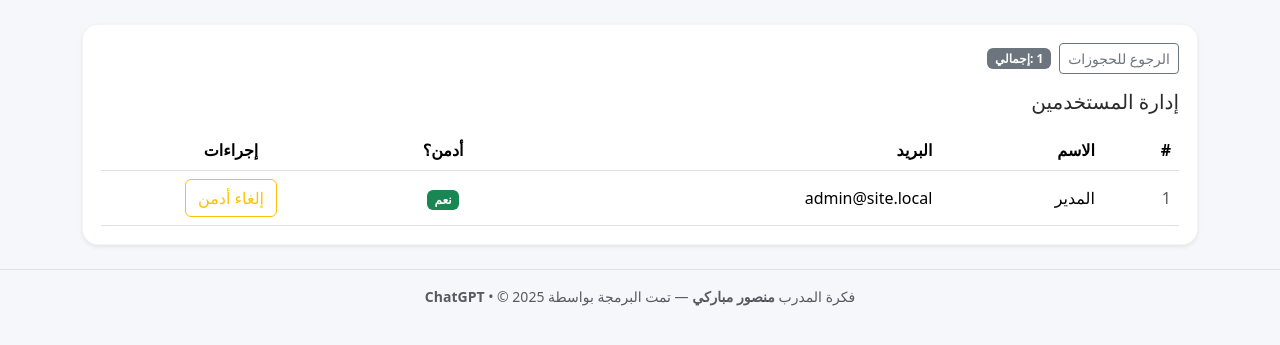
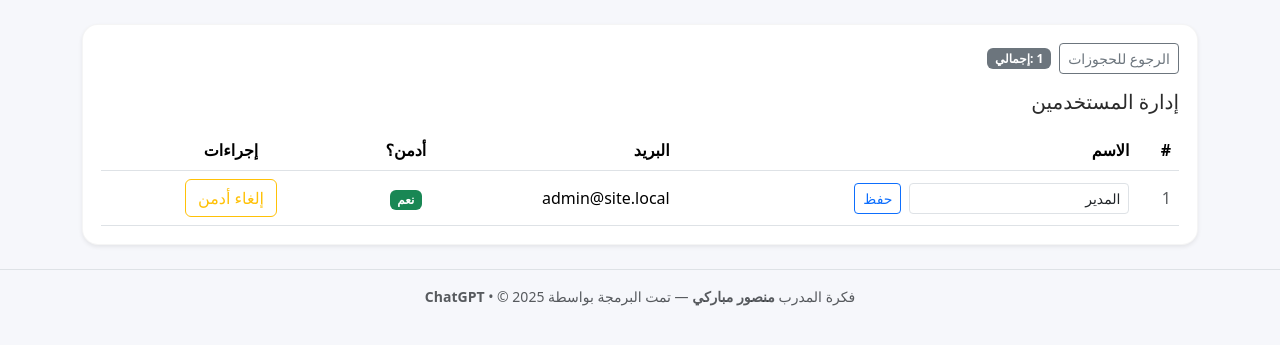
Before and after one commit to SinCity2025/zoom-booking, a Flask app: template templates/admin_users.html in a window 1280 px wide. Shown: the part 56-401 px from the top of the page. Run offline with Flask 3, Linux system fonts and the light colour scheme; the template is opened without the code that fills it: values that come from a table or form of the project are taken from there, others are empty; data comes from the database, SQL or seed files in the repository; some libraries are stand-ins or nearby versions.

Commit message:
Update admin_users.html

```diff
--- a/templates/admin_users.html
+++ b/templates/admin_users.html
@@ -50,18 +50,31 @@
                         <span class="badge bg-secondary">مستخدم</span>
                       {% endif %}
                     </div>
+
+                    <!-- الاسم (نص) -->
                     <div class="fw-semibold text-trim" title="{{ u.name }}">{{ u.name }}</div>
                     <div class="text-muted small text-trim" title="{{ u.email }}">{{ u.email }}</div>
+
+                    <!-- 🔹 فورم تعديل الاسم (جوال) -->
+                    <form class="d-flex gap-2 mt-2" method="post"
+                          action="{{ url_for('admin_rename_user', uid=u.id) }}">
+                      <!-- {{ csrf_token() }} إذا كنت مفعّل CSRF -->
+                      <input class="form-control form-control-sm" name="name"
+                             value="{{ u.name }}" placeholder="اسم جديد">
+                      <button class="btn btn-sm btn-outline-primary">حفظ</button>
+                    </form>
                   </div>
                 </div>
 
                 <div class="d-grid gap-2 mt-3">
                   {% if not u.is_admin %}
                     <form method="post" action="{{ url_for('admin_make_admin', uid=u.id) }}">
+                      <!-- {{ csrf_token() }} -->
                       <button class="btn btn-primary btn-sm">ترقية لأدمن</button>
                     </form>
                   {% else %}
                     <form method="post" action="{{ url_for('admin_remove_admin', uid=u.id) }}">
+                      <!-- {{ csrf_token() }} -->
                       <button class="btn btn-outline-warning btn-sm">إلغاء أدمن</button>
                     </form>
                   {% endif %}
@@ -70,6 +83,7 @@
                   <form method="post"
                         action="{{ url_for('admin_delete_user', uid=u.id) }}"
                         onsubmit="return confirm('متأكد من حذف هذا المستخدم؟ سيُحذف معه سجل حجوزاته.');">
+                    <!-- {{ csrf_token() }} -->
                     <button class="btn btn-outline-danger btn-sm">حذف المستخدم</button>
                   </form>
                   {% endif %}
@@ -100,7 +114,18 @@
                   {% for u in users %}
                   <tr>
                     <td class="text-muted">{{ u.id }}</td>
-                    <td>{{ u.name }}</td>
+
+                    <!-- 🔹 فورم تعديل الاسم (ديسكتوب) -->
+                    <td>
+                      <form class="d-flex gap-2" method="post"
+                            action="{{ url_for('admin_rename_user', uid=u.id) }}">
+                        <!-- {{ csrf_token() }} -->
+                        <input class="form-control form-control-sm" style="max-width: 220px"
+                               name="name" value="{{ u.name }}" placeholder="اسم جديد">
+                        <button class="btn btn-sm btn-outline-primary">حفظ</button>
+                      </form>
+                    </td>
+
                     <td>{{ u.email }}</td>
                     <td class="text-center">
                       {% if u.is_admin %}
@@ -113,10 +138,12 @@
                       <div class="btn-group btn-group-sm" role="group">
                         {% if not u.is_admin %}
                           <form method="post" action="{{ url_for('admin_make_admin', uid=u.id) }}">
+                            <!-- {{ csrf_token() }} -->
                             <button class="btn btn-primary">ترقية</button>
                           </form>
                         {% else %}
                           <form method="post" action="{{ url_for('admin_remove_admin', uid=u.id) }}">
+                            <!-- {{ csrf_token() }} -->
                             <button class="btn btn-outline-warning">إلغاء أدمن</button>
                           </form>
                         {% endif %}
@@ -124,6 +151,7 @@
                           <form method="post"
                                 action="{{ url_for('admin_delete_user', uid=u.id) }}"
                                 onsubmit="return confirm('متأكد من حذف هذا المستخدم؟');">
+                            <!-- {{ csrf_token() }} -->
                             <button class="btn btn-outline-danger">حذف</button>
                           </form>
                         {% endif %}
```
